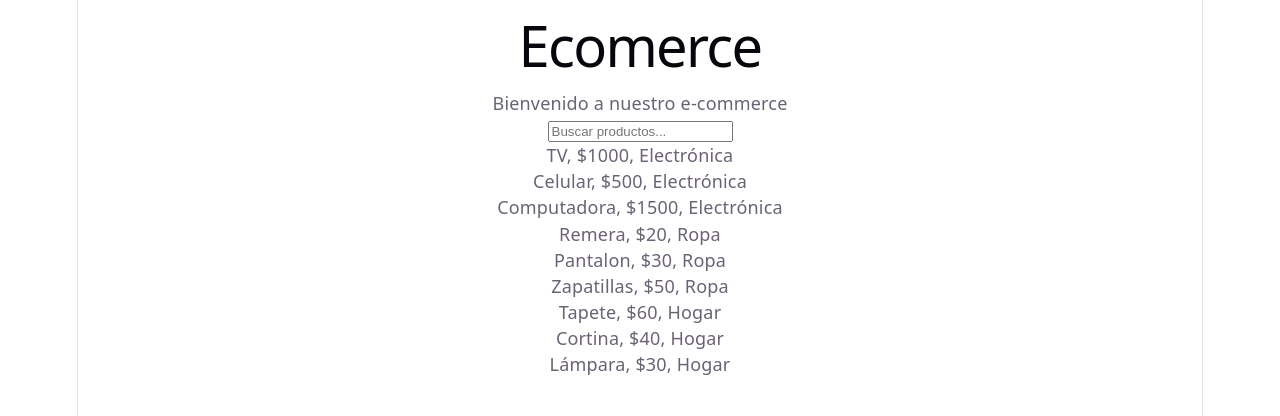
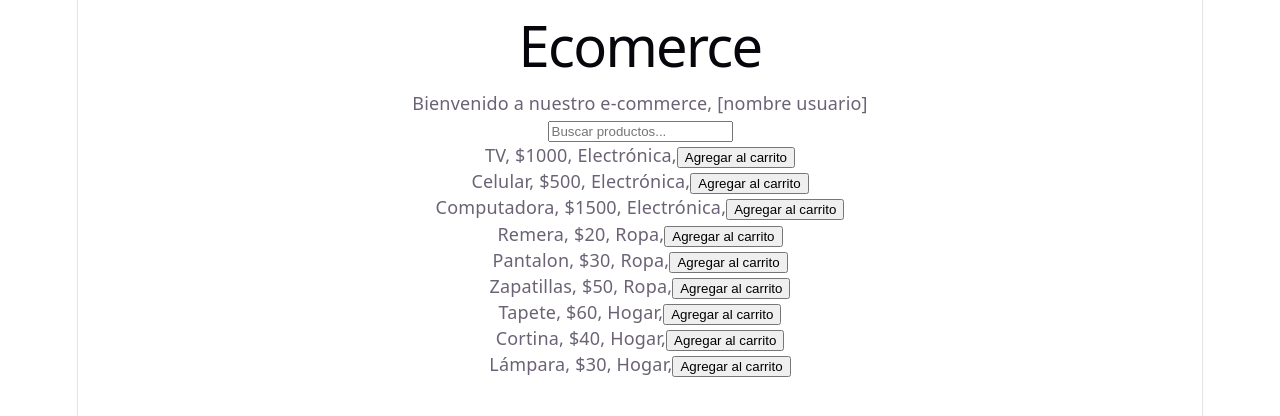
Before and after one commit to luci-o/TP-final-front, a React (Vite) app in the folder TP final/: page / in a window 1280 px wide. Both pictures are taken after a click on the button "Continuar". Shown: the top 416 px of the page. Built offline with nearby package versions, Linux system fonts and the light colour scheme.

Commit message:
Botones de agregar al carrito

```diff
--- a/TP final/src/Ecomerce.tsx
+++ b/TP final/src/Ecomerce.tsx
@@ -6,55 +6,65 @@ const elementos = [
     id: 1,
     nombre: "TV",
     precio: "$1000",
-    tipo: "Electrónica"
+    tipo: "Electrónica",
+    boton: <button>Agregar al carrito</button>
   },
   {
     id: 2,
     nombre: "Celular",
     precio: "$500",
-    tipo: "Electrónica"
+    tipo: "Electrónica",
+    boton: <button>Agregar al carrito</button>
   },
   {
     id: 3,
     nombre: "Computadora",
     precio: "$1500",
-    tipo: "Electrónica"
+    tipo: "Electrónica",
+    boton: <button>Agregar al carrito</button>
   },
   {
     id: 4,
     nombre: "Remera",
     precio: "$20",
-    tipo: "Ropa"
+    tipo: "Ropa",
+    boton: <button>Agregar al carrito</button>
+
   },
   {
     id: 5,
     nombre: "Pantalon",
     precio: "$30",
-    tipo: "Ropa"
+    tipo: "Ropa",
+    boton: <button>Agregar al carrito</button>
   },
   {
     id: 6,
     nombre: "Zapatillas",
     precio: "$50",
-    tipo: "Ropa"
+    tipo: "Ropa",
+    boton: <button>Agregar al carrito</button>
   },
   {
     id: 7,
     nombre: "Tapete",
     precio: "$60",
-    tipo: "Hogar"
+    tipo: "Hogar",
+    boton: <button>Agregar al carrito</button>
   },
   {
     id: 8,
     nombre: "Cortina",
     precio: "$40",
-    tipo: "Hogar"
+    tipo: "Hogar",
+    boton: <button>Agregar al carrito</button>
   },
   {
     id: 9,
     nombre: "Lámpara",
     precio: "$30",
-    tipo: "Hogar"
+    tipo: "Hogar",
+    boton: <button>Agregar al carrito</button>
   }
 
 ]
@@ -65,13 +75,13 @@ function App() {
     <div>
    <header>
       <h1>Ecomerce</h1>
-      <p>Bienvenido a nuestro e-commerce</p>
+      <p>Bienvenido a nuestro e-commerce, [nombre usuario]</p>
       <input type="text" placeholder="Buscar productos..." value={valor} onChange={(e) => setValor(e.target.value)} />
     </header>
 
       {elementos.filter((elemento) => elemento.nombre.toLowerCase().includes(valor.toLowerCase())).map((elemento) => (
         <div className="tarjeta" key={elemento.id}>
-          {elemento.nombre}, {elemento.precio}, {elemento.tipo}
+          {elemento.nombre}, {elemento.precio}, {elemento.tipo},{elemento.boton}
         </div>
       ))}
     </div>
```
